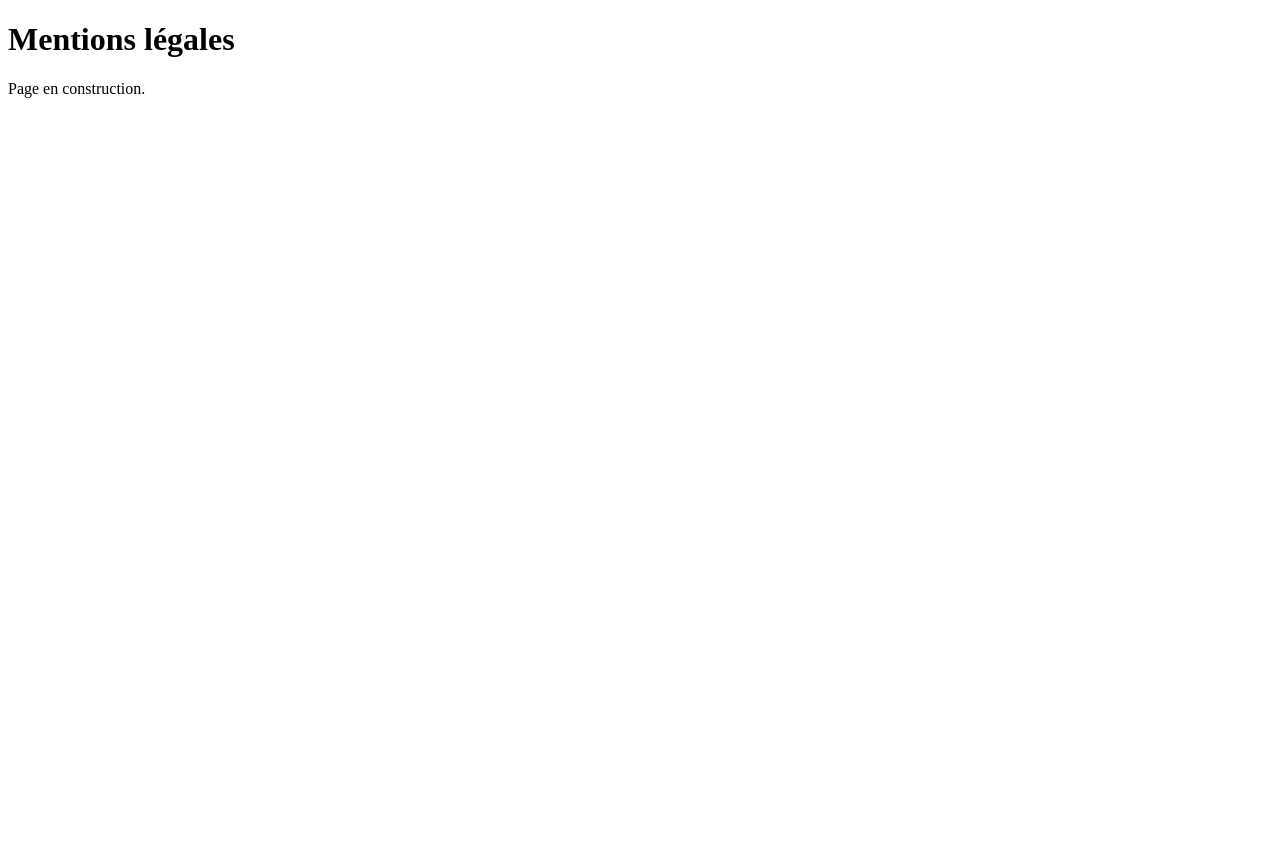
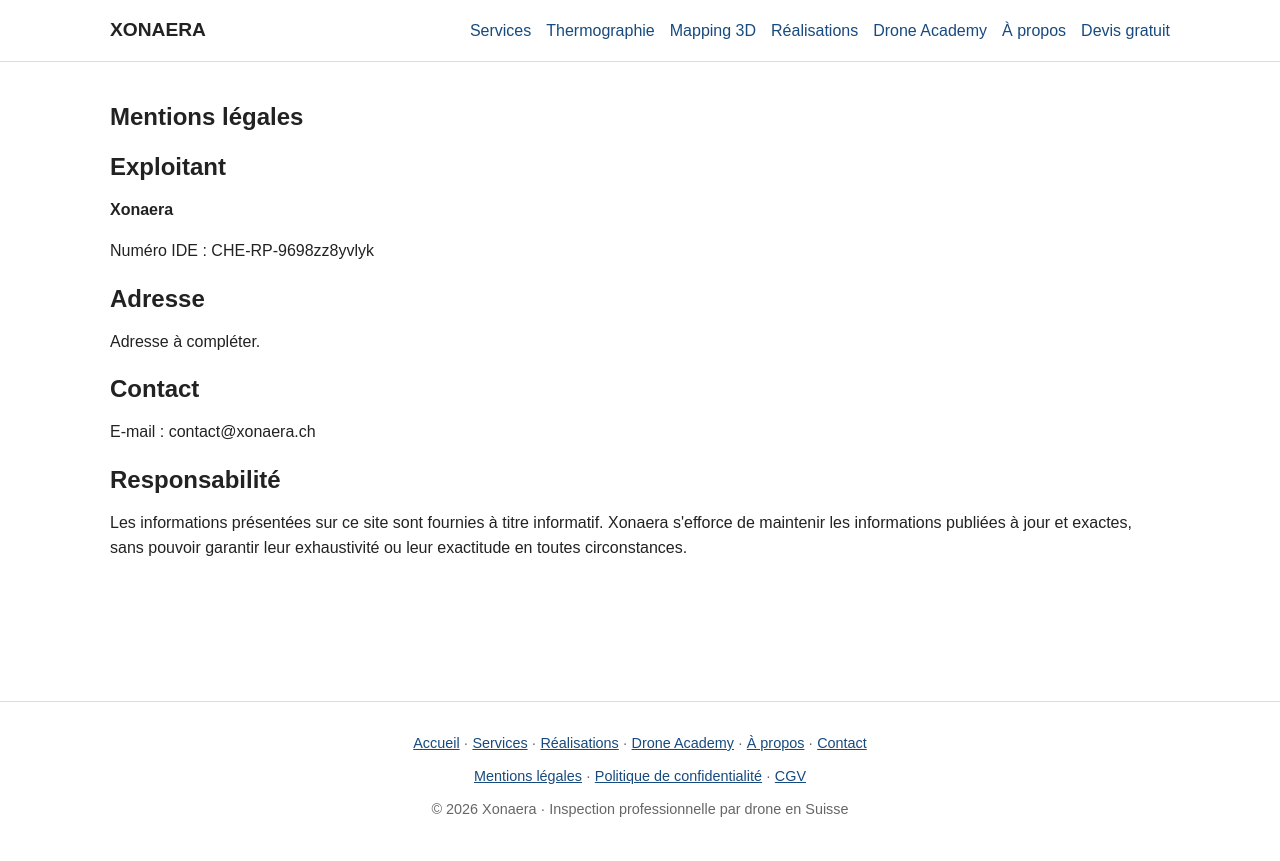
Before and after one commit to medykrena/xonaera, a plain HTML site: page fr/mentions-legales.html in a window 1280 px wide. Before the commit the page ends 800 px from the top, so only its background shows below. Drawn offline with Linux system fonts and the light colour scheme.

Commit message:
Update legal mentions page with relevant details
Added legal mentions and contact information for Xonaera.

```diff
--- a/fr/mentions-legales.html
+++ b/fr/mentions-legales.html
@@ -3,10 +3,103 @@
 <head>
   <meta charset="UTF-8">
   <meta name="viewport" content="width=device-width, initial-scale=1.0">
+
   <title>Mentions légales — Xonaera</title>
+  <meta name="description" content="Mentions légales de Xonaera, entreprise spécialisée dans l'inspection et l'analyse par drone en Suisse.">
+  <meta name="robots" content="index, follow">
+
+  <link rel="canonical" href="https://xonaera.ch/fr/mentions-legales.html">
+
+  <link rel="alternate" hreflang="fr" href="https://xonaera.ch/fr/mentions-legales.html">
+  <link rel="alternate" hreflang="de" href="https://xonaera.ch/de/impressum.html">
+  <link rel="alternate" hreflang="x-default" href="https://xonaera.ch/fr/mentions-legales.html">
+
+  <meta property="og:type" content="website">
+  <meta property="og:url" content="https://xonaera.ch/fr/mentions-legales.html">
+  <meta property="og:title" content="Mentions légales — Xonaera">
+  <meta property="og:description" content="Mentions légales de Xonaera.">
+  <meta property="og:image" content="https://xonaera.ch/assets/images/og-image.jpg">
+  <meta property="og:locale" content="fr_CH">
+
+  <link rel="icon" href="/assets/icons/favicon.ico">
+  <link rel="manifest" href="/site.webmanifest">
+
+  <link rel="stylesheet" href="/css/main.css">
 </head>
+
 <body>
-  <h1>Mentions légales</h1>
-  <p>Page en construction.</p>
+
+  <header>
+    <nav aria-label="Navigation principale">
+      <a href="/fr/" aria-label="Xonaera — Accueil">XONAERA</a>
+      <ul>
+        <li><a href="/fr/services.html">Services</a></li>
+        <li><a href="/fr/inspection-thermique.html">Thermographie</a></li>
+        <li><a href="/fr/mapping-modelisation.html">Mapping 3D</a></li>
+        <li><a href="/fr/realisations.html">Réalisations</a></li>
+        <li><a href="/fr/academy/">Drone Academy</a></li>
+        <li><a href="/fr/a-propos.html">À propos</a></li>
+        <li><a href="/fr/devis.html">Devis gratuit</a></li>
+      </ul>
+    </nav>
+  </header>
+
+  <main>
+
+    <section>
+      <h1>Mentions légales</h1>
+
+      <h2>Exploitant</h2>
+
+      <p>
+        <strong>Xonaera</strong>
+      </p>
+
+      <p>
+        Numéro IDE : CHE-RP-9698zz8yvlyk
+      </p>
+
+      <h2>Adresse</h2>
+
+      <p>
+        Adresse à compléter.
+      </p>
+
+      <h2>Contact</h2>
+
+      <p>
+        E-mail : contact@xonaera.ch
+      </p>
+
+      <h2>Responsabilité</h2>
+
+      <p>
+        Les informations présentées sur ce site sont fournies à titre
+        informatif. Xonaera s'efforce de maintenir les informations publiées
+        à jour et exactes, sans pouvoir garantir leur exhaustivité ou leur
+        exactitude en toutes circonstances.
+      </p>
+
+    </section>
+
+  </main>
+
+  <footer>
+    <p>
+      <a href="/fr/">Accueil</a> ·
+      <a href="/fr/services.html">Services</a> ·
+      <a href="/fr/realisations.html">Réalisations</a> ·
+      <a href="/fr/academy/">Drone Academy</a> ·
+      <a href="/fr/a-propos.html">À propos</a> ·
+      <a href="/fr/contact.html">Contact</a>
+    </p>
+    <p>
+      <a href="/fr/mentions-legales.html" aria-current="page">Mentions légales</a> ·
+      <a href="/fr/confidentialite.html">Politique de confidentialité</a> ·
+      <a href="/fr/cgv.html">CGV</a>
+    </p>
+    <p>© 2026 Xonaera · Inspection professionnelle par drone en Suisse</p>
+  </footer>
+
 </body>
 </html>
```
